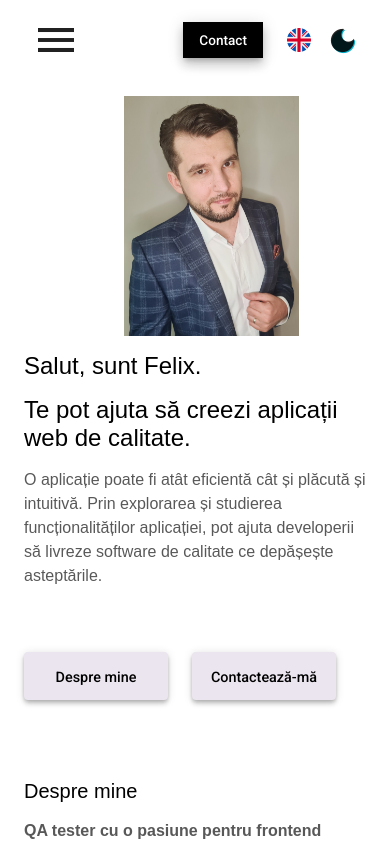
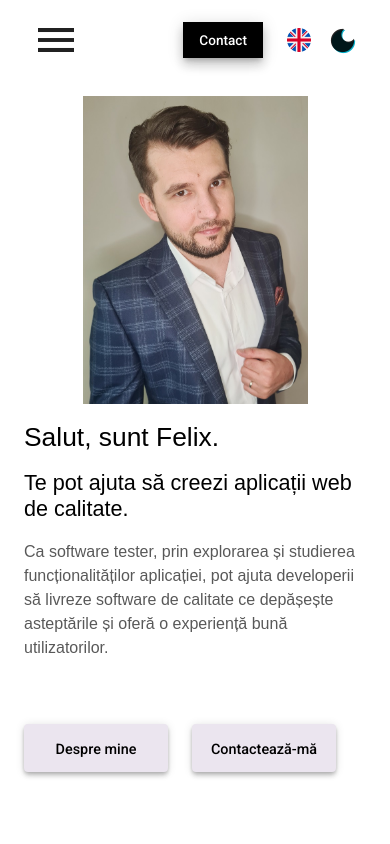
Before and after one commit to Felix-gto/felixdaraban, an Angular app: page / in a window 390 px wide. Built offline with nearby package versions, Linux system fonts and the light colour scheme.

Commit message:
CSS improvements - spacing, font sizes etc.

```diff
--- a/src/app/contact/contact.component.css
+++ b/src/app/contact/contact.component.css
@@ -121,12 +121,13 @@ mat-label {
     }
 
     h2 {
-        font-size: 2.75rem;
+        font-size: 2.35rem;
     }
 }
 
 /***** LAPTOPS <1280PX *****/
 @media (max-width: 1280px){
+
     h1 {
         font-size: 2.75rem;
     }
@@ -155,11 +156,11 @@ mat-label {
 @media (max-width: 480px){
 
     h1 {
-        font-size: 1.5rem;
+        font-size: 1.65rem;
     }
 
       h2 {
-        font-size: 1.25rem;
+        font-size: 1.35rem;
     }
 
       h3 {
--- a/src/app/cv/cv.component.css
+++ b/src/app/cv/cv.component.css
@@ -289,11 +289,10 @@
     }
 
     h2 {
-        font-size: 2.75rem;
+        font-size: 2.35rem;
     }
 
     .contact-section {
-      padding-left: 2.5rem;
       padding-right: 2.5rem;
     }
 
@@ -424,14 +423,14 @@
 @media (max-width: 480px){
 
     h1 {
-        font-size: 1.5rem;
+        font-size: 1.65rem;
     }
 
       h2 {
-        font-size: 1.25rem;
+        font-size: 1.35rem;
     }
 
-      h3 {
+    h3 {
         font-size: 1rem;
     }
 
--- a/src/app/home/home.component.css
+++ b/src/app/home/home.component.css
@@ -227,7 +227,7 @@ h2 {
   }
 
   h2 {
-    font-size: 2.75rem;
+    font-size: 2.35rem;
   }
 
     /* Intro */
@@ -282,6 +282,7 @@ h2 {
 
   .title-image {
     width: 400px;
+    margin-left: 0;
   }
 
 }
@@ -375,15 +376,15 @@ h2 {
 @media (max-width: 480px){
 
   .title-image {
-    width: 175px;
+    width: 225px;
   }
 
   h1 {
-    font-size: 1.5rem;
+    font-size: 1.65rem;
   }
 
   h2 {
-    font-size: 1.25rem;
+    font-size: 1.35rem;
   }
 
   h3 {
@@ -437,7 +438,7 @@ h2 {
 
 @media (max-width: 320px){
   .title-image {
-    width: 150px;
+    width: 200px;
   }
 
   .contact-me-button {
--- a/src/app/home/home.component.html
+++ b/src/app/home/home.component.html
@@ -10,14 +10,14 @@
             <h1 *ngIf="romanianSet" [ngStyle]="{color: darkModeSet ? 'white' : 'black'}">Salut, sunt Felix.</h1>
             <h1 *ngIf="!romanianSet" [ngStyle]="{color: darkModeSet ? 'white' : 'black'}">Hi, I'm Felix.</h1>
 
-            <h1 *ngIf="romanianSet" [ngStyle]="{color: darkModeSet ? 'white' : 'black'}">Te pot ajuta să creezi aplicații web de calitate.</h1>
-            <h1 *ngIf="!romanianSet" [ngStyle]="{color: darkModeSet ? 'white' : 'black'}">I can help you develop high quality web apps.</h1>
+            <h2 *ngIf="romanianSet" [ngStyle]="{color: darkModeSet ? 'white' : 'black'}">Te pot ajuta să creezi aplicații web de calitate.</h2>
+            <h2 *ngIf="!romanianSet" [ngStyle]="{color: darkModeSet ? 'white' : 'black'}">I can help you develop high quality web apps.</h2>
 
             <!-- Paragraphs -->
 
-            <h3 *ngIf="romanianSet" [ngStyle]="{color: darkModeSet ? 'white' : 'black'}">O aplicație poate fi atât eficientă cât și plăcută și intuitivă. Prin explorarea și studierea funcționalităților aplicației, pot ajuta developerii să livreze software de calitate ce depășește asteptările.</h3>
+            <h3 *ngIf="romanianSet" [ngStyle]="{color: darkModeSet ? 'white' : 'black'}">Ca software tester, prin explorarea și studierea funcționalităților aplicației, pot ajuta developerii să livreze software de calitate ce depășește asteptările și oferă o experiență bună utilizatorilor.</h3>
 
-            <h3 *ngIf="!romanianSet" [ngStyle]="{color: darkModeSet ? 'white' : 'black'}">Web applications can be both efficient and user-friendly. By exploring and studying the application feature by feature, I can help developers deliver high quality software that exceeds expectations.</h3>
+            <h3 *ngIf="!romanianSet" [ngStyle]="{color: darkModeSet ? 'white' : 'black'}">As a software tester, by exploring and studying the application feature by feature, I can help developers deliver high quality software that exceeds expectations and offer a great user experience.</h3>
 
             <!-- Buttons: About & Contact -->
             <div class="header-buttons">
@@ -51,16 +51,16 @@
             <h2 *ngIf="romanianSet" [ngStyle]="{color: darkModeSet ? 'white' : 'black'}">Despre mine</h2>
             <h2 *ngIf="!romanianSet" [ngStyle]="{color: darkModeSet ? 'white' : 'black'}">About me</h2>
 
-            <h3 *ngIf="romanianSet" [ngStyle]="{color: darkModeSet ? 'white' : 'black'}"><strong>QA tester cu o pasiune pentru frontend development.</strong></h3>
-            <h3 *ngIf="!romanianSet" [ngStyle]="{color: darkModeSet ? 'white' : 'black'}"><strong>QA tester with a passion for frontend development.</strong></h3>
+            <h3 *ngIf="romanianSet" [ngStyle]="{color: darkModeSet ? 'white' : 'black'}"><strong>Quality Assurance tester cu o pasiune pentru web development.</strong></h3>
+            <h3 *ngIf="!romanianSet" [ngStyle]="{color: darkModeSet ? 'white' : 'black'}"><strong>Quality Assurance tester with a passion for web development.</strong></h3>
 
             <!-- Paragraphs RO -->
-            <h3 *ngIf="romanianSet" [ngStyle]="{color: darkModeSet ? 'white' : 'black'}">Am descoperit IT-ul în iunie 2021 când mi s-a propus poziția de software QA tester.</h3>
+            <h3 *ngIf="romanianSet" [ngStyle]="{color: darkModeSet ? 'white' : 'black'}">Am descoperit IT-ul în iunie 2021 când mi s-a propus poziția de software tester.</h3>
             <h3 *ngIf="romanianSet" [ngStyle]="{color: darkModeSet ? 'white' : 'black'}"> Am profitat de oportunitate și am decis să invaț mai multe, începând cu HTML, CSS, JavaScript și continuând cu Angular ca și framework de frontend. Cu cât descopeream mai multe lucuri noi, cu atât deveneam mai curios și determinat să evoluez.</h3>
             <h3 *ngIf="romanianSet" [ngStyle]="{color: darkModeSet ? 'white' : 'black'}">Îmi place să explorez o aplicație, să-i studiez funcționalitățile descoperind unde sunt probleme, cum poate fi îmbunătățită și să lucrez împreună cu developerii pe întreg parcursul dezvoltării aplicației.</h3>
 
             <!-- Paragraphs EN -->
-            <h3 *ngIf="!romanianSet" [ngStyle]="{color: darkModeSet ? 'white' : 'black'}">I discovered IT in June 2021 when I was given the position of software QA tester.</h3>
+            <h3 *ngIf="!romanianSet" [ngStyle]="{color: darkModeSet ? 'white' : 'black'}">I discovered IT in June 2021 when I was given the position of software tester.</h3>
             <h3 *ngIf="!romanianSet" [ngStyle]="{color: darkModeSet ? 'white' : 'black'}"> I took the opportunity to go deeper and learn the basics of programming, started studying HTML, CSS and JavaScript and continued with the frontend framework Angular. The more I learned the more curious and excited I became, determined to evolve.</h3>
             <h3 *ngIf="!romanianSet" [ngStyle]="{color: darkModeSet ? 'white' : 'black'}">I love exploring an application, studying it's features, discovering how it can help and how can it be improved, working together with developers to help them throughout the software development lifecycle.</h3>
 
--- a/src/app/portfolio/portfolio.component.css
+++ b/src/app/portfolio/portfolio.component.css
@@ -37,7 +37,7 @@ a {
   display: flex;
   height: 250px;
   width: 485px;
-  margin: 5rem 1.5rem;
+  margin: 6rem 1.5rem;
 }
 
 /* Colors */
@@ -138,7 +138,7 @@ li h3 {
 }
 
 .course-row-2 {
-  margin-top: 2.5rem;
+  margin-top: 4rem;
 }
 
 .course {
@@ -310,7 +310,7 @@ svg {
 
 /********** CALL TO ACTION -> CONTACT **********/
 .contact-section {
-  padding: 0 7.5rem 10rem;
+  padding: 10rem 7.5rem 10rem 0;
   display: flex;
   align-items: baseline;
 }
@@ -356,8 +356,7 @@ svg {
 @media (max-width: 1600px){
 
   .contact-section {
-    padding-left: 2.5rem;
-    padding-right: 2.5rem;
+    padding: 7.5rem 2.5rem 7.5rem 0;
   }
 
   h1 {
@@ -365,7 +364,7 @@ svg {
   }
 
   h2 {
-    font-size: 2.75rem;
+    font-size: 2.35rem;
   }
 
   .portfolio {
@@ -432,7 +431,7 @@ svg {
   }
 
   .course-2, .course-4 {
-    margin-top: 2.5rem;
+    margin-top: 4rem;
   }
 
 }
@@ -449,7 +448,7 @@ svg {
     display: flex;
     height: auto;
     width: auto;
-    margin: 5rem 0;
+    margin: 6rem 0;
     padding-right: 2.5rem;
     flex-wrap: wrap;
   }
@@ -463,7 +462,6 @@ svg {
   /* CALL TO ACTION -> CONTACT */
 
   .contact-section {
-    padding-bottom: 7.5rem;
     display: flex;
     flex-wrap: wrap;
   }
@@ -522,11 +520,11 @@ svg {
   }
 
   h1 {
-    font-size: 1.5rem;
+    font-size: 1.65rem;
   }
 
   h2 {
-    font-size: 1.25rem;
+    font-size: 1.35rem;
   }
 
   h3, li h3 {
@@ -557,7 +555,8 @@ svg {
 
   /* CALL TO ACTION - CONTACT */
   .contact-section {
-    padding-bottom: 5rem;
+    padding-top: 2.5rem;
+    padding-bottom: 2.5rem;
   }
 
   .contact-me-button {
--- a/src/index.html
+++ b/src/index.html
@@ -8,7 +8,7 @@
     <base href="/" />
 
     <meta name="viewport" content="width=device-width, initial-scale=1" />
-    <meta name="description" content="Felix Daraban. Software Tester with a growing passion for Web Development">
+    <meta name="description" content="Software Tester with a passion for web development.">
     <link rel="icon" type="image/x-icon" href="favicon.ico" />
 
     <!-- Angular Material -->
```
Also changed, not shown: src/styles.css (line endings or trailing spaces).
